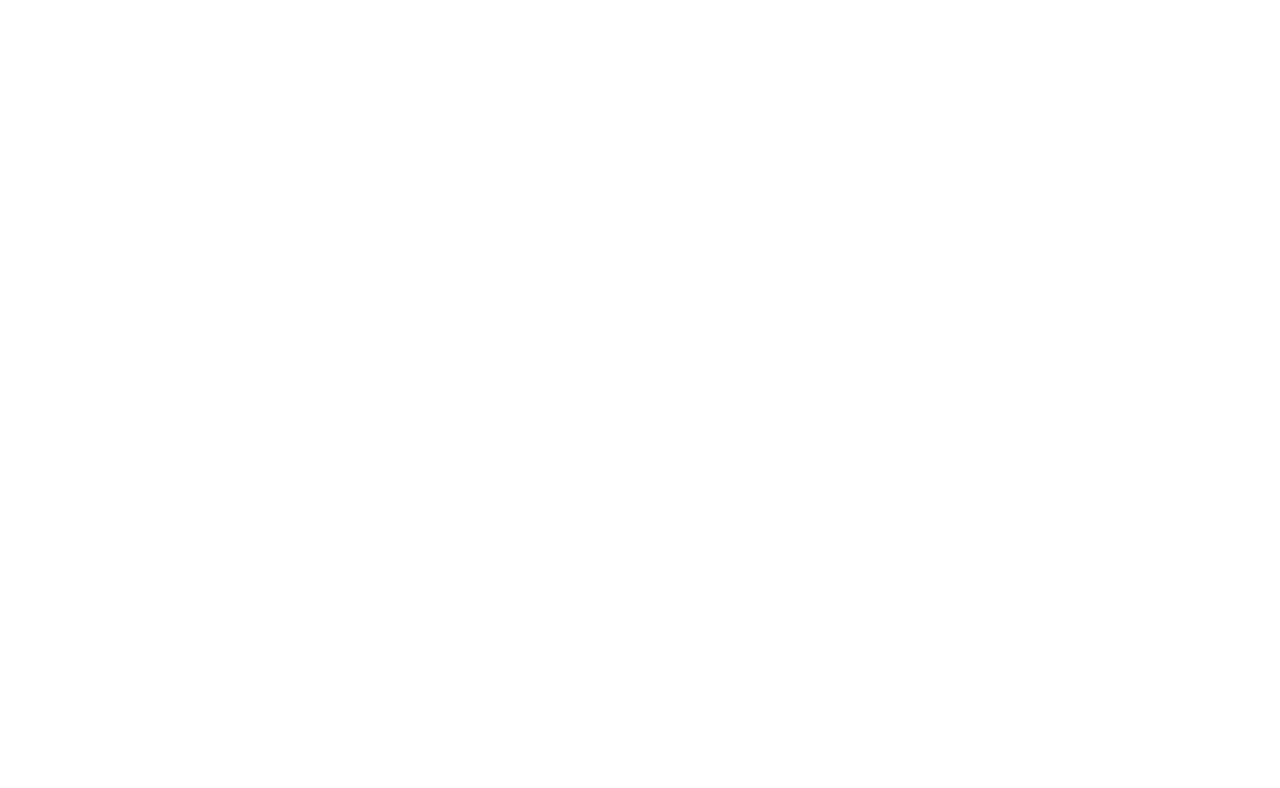
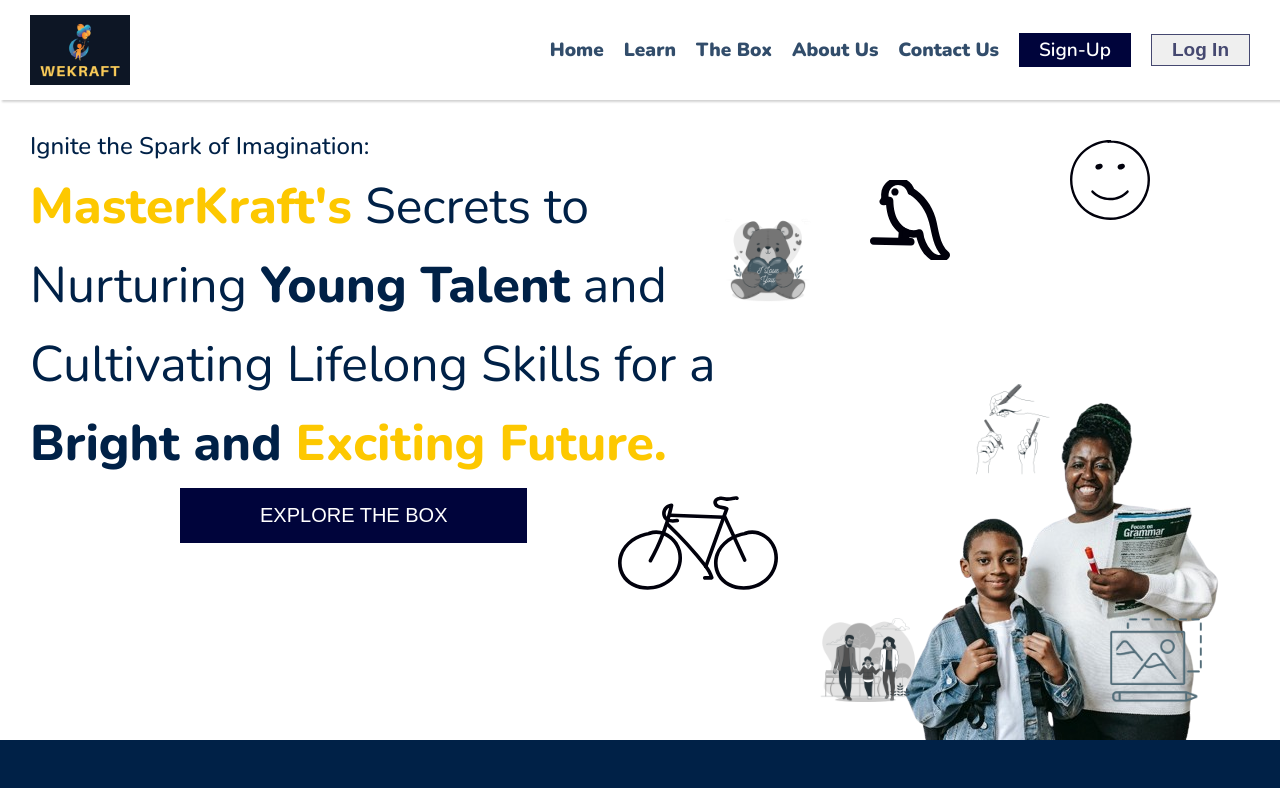
Before and after one commit to Franklin-pro/masterkraft, a React (Create React App) app: page /wekraft in a window 1280 px wide. Before the commit this address had no page. Shown: the top 788 px of the page. Built offline with nearby package versions, Linux system fonts and the light colour scheme.

Commit message:
start to fetch

```diff
--- a/src/App.js
+++ b/src/App.js
@@ -21,6 +21,7 @@
    <Router>
     <Routes>
       <Route path="/" element={<Welcome/>}></Route>
+      <Route path="/wekraft" element={<Welcome/>}></Route>
       <Route path="/Home" element={<Homes/>} ></Route>
 
       <Route path="/toturial" element={<Learn/>} ></Route>
--- a/src/components/navbar.jsx
+++ b/src/components/navbar.jsx
@@ -45,7 +45,7 @@
                 <ul className={isMobile?'openNav':'navlink'}
                     onClick={()=>setIsMobile(false)}>
                     <li>
-                        <a href='@' className='link'>Home</a>
+                        <a href='./wekraft' className='link'>Home</a>
                     </li>
                     <li>
                         <a href='./toturial' className='link'>Learn</a>
```
